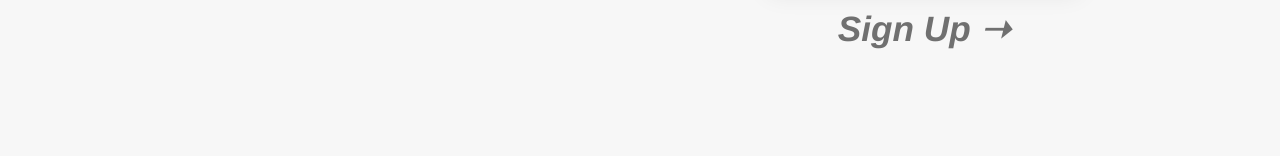
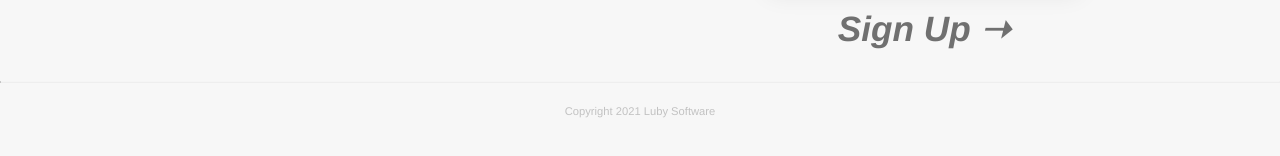
Before and after one commit to emanusantos/greatest-lottery, a React (Create React App) app: page / in a window 1280 px wide. Shown: the part 450-606 px from the top of the page. Built offline with nearby package versions, Linux system fonts and the light colour scheme.

Commit message:
added Login footer

```diff
--- /dev/null
+++ b/src/components/Footer.tsx
@@ -0,0 +1,30 @@
+import React from 'react';
+import styled from 'styled-components';
+
+const StyledFooter = styled.footer`
+    padding: 1rem 0;
+    text-align: center;
+    margin-top: 1rem;
+    color: #C2C2C2;
+    font-size: .7rem;
+    border-top: #C2C2C2;
+
+    hr {
+        border-top: .1rem solid #F5F5F5;
+    }
+
+    p {
+        margin-top: 1.4rem;
+    }
+`;
+
+const Footer: React.FC = () => {
+    return (
+            <StyledFooter>
+                <hr />
+                <p>Copyright 2021  Luby Software</p>
+            </StyledFooter>
+        );
+};
+
+export default Footer;
--- a/src/pages/login/Login.tsx
+++ b/src/pages/login/Login.tsx
@@ -1,9 +1,11 @@
 import React from "react";
 import { Container, Form, H3 } from "./LoginStyles";
 import GreatestApp from "../../components/GreatestApp";
+import Footer from "../../components/Footer";
 
 const Login: React.FC = () => {
     return (
+        <>
         <Container jc="space-evenly" ai="space-around" mt="5rem">
             <GreatestApp />
             <Container fd="column" mw="22rem">
@@ -14,9 +16,11 @@ const Login: React.FC = () => {
                     <a href="/#">I forgot my password</a>
                     <button>Log In ➝</button>
                 </Form>
-                <H3>Sign Up ➝</H3>
+                <H3 id="signup">Sign Up ➝</H3>
             </Container>
         </Container>
+        <Footer>Copyright 2021  Luby Software</Footer>
+        </>
     );
 };
 
--- a/src/pages/login/LoginStyles.ts
+++ b/src/pages/login/LoginStyles.ts
@@ -47,6 +47,14 @@ export const Container = styled.div<Props>`
     margin-top: ${props => props.mt};
     text-align: center;
     font-style: italic;
+
+    #signup {
+        cursor: pointer;
+
+        &:hover {
+            filter: brightness(1.25);
+        }
+    }
 `;
 
 export const Form = styled.form`
@@ -105,5 +113,9 @@ export const Form = styled.form`
         color: #C1C1C1;
         padding: 1rem;
         margin-left: 8rem;
+
+        &:hover {
+            filter: brightness(.75);
+        }
     }
 `;
```
